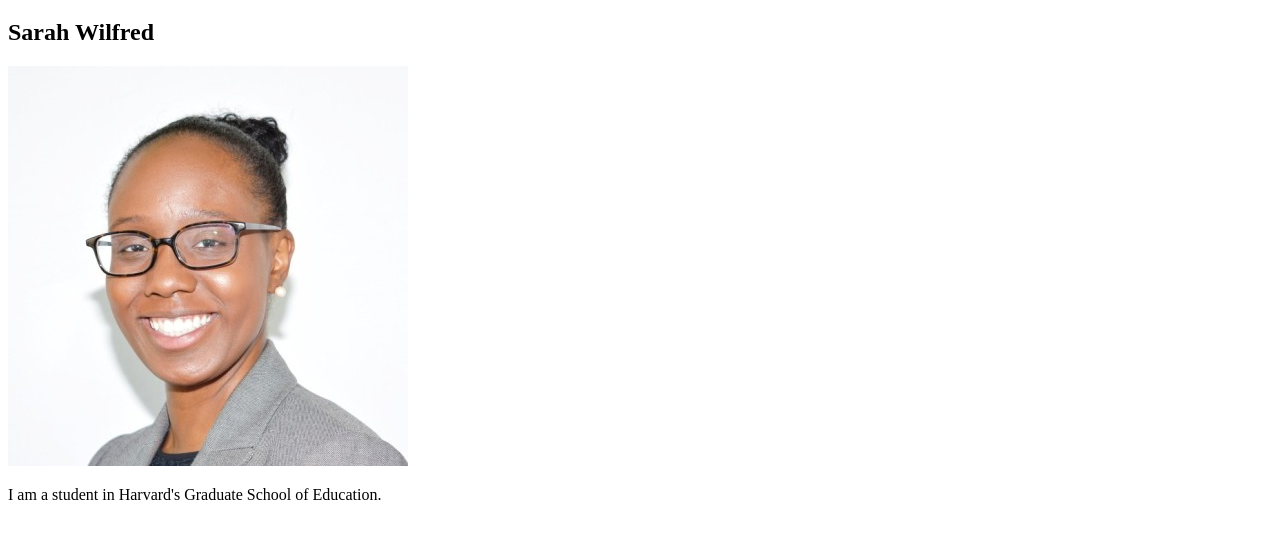
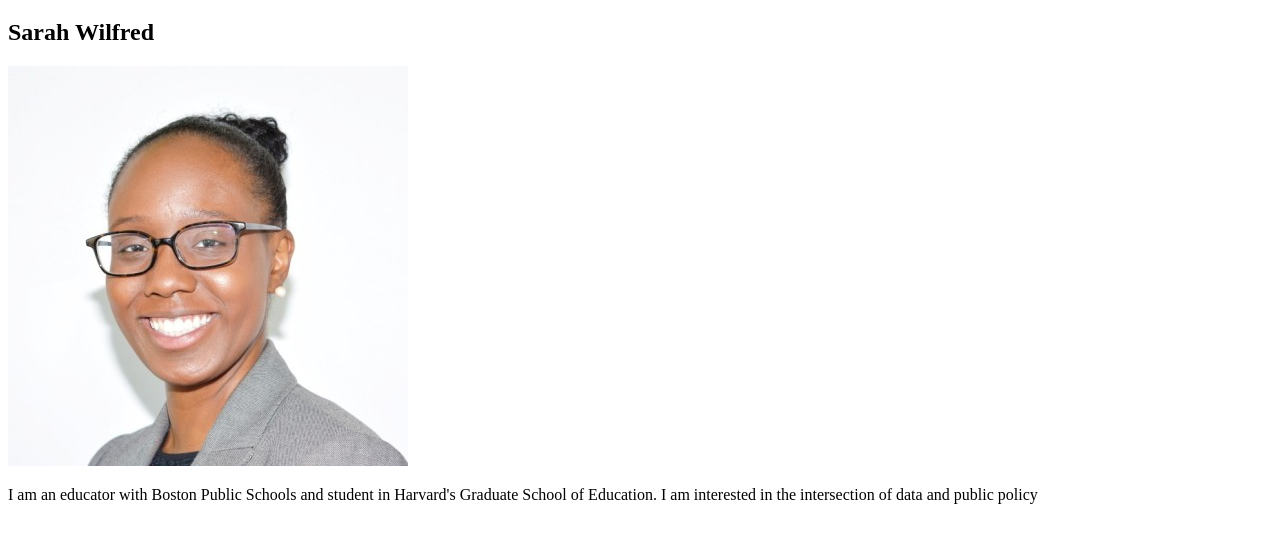
Before and after one commit to JaimeEnriqueForero/Code4Policy-FairHousing, a plain HTML site: page our-team/index.html in a window 1280 px wide. Shown: the part 61-604 px from the top of the page. Drawn offline with Linux system fonts and the light colour scheme.

Commit message:
updated sarah bio

```diff
--- a/our-team/index.html
+++ b/our-team/index.html
@@ -8,6 +8,6 @@
 
         <h2> Sarah Wilfred </h2>
         <img src="../images/1593127144623 2.jpg" alt="My test image" />
-        <p> I am a student in Harvard's Graduate School of Education. </p>
+        <p> I am an educator with Boston Public Schools and student in Harvard's Graduate School of Education. I am interested in the intersection of data and public policy </p>
     </body>
 </html>
```
